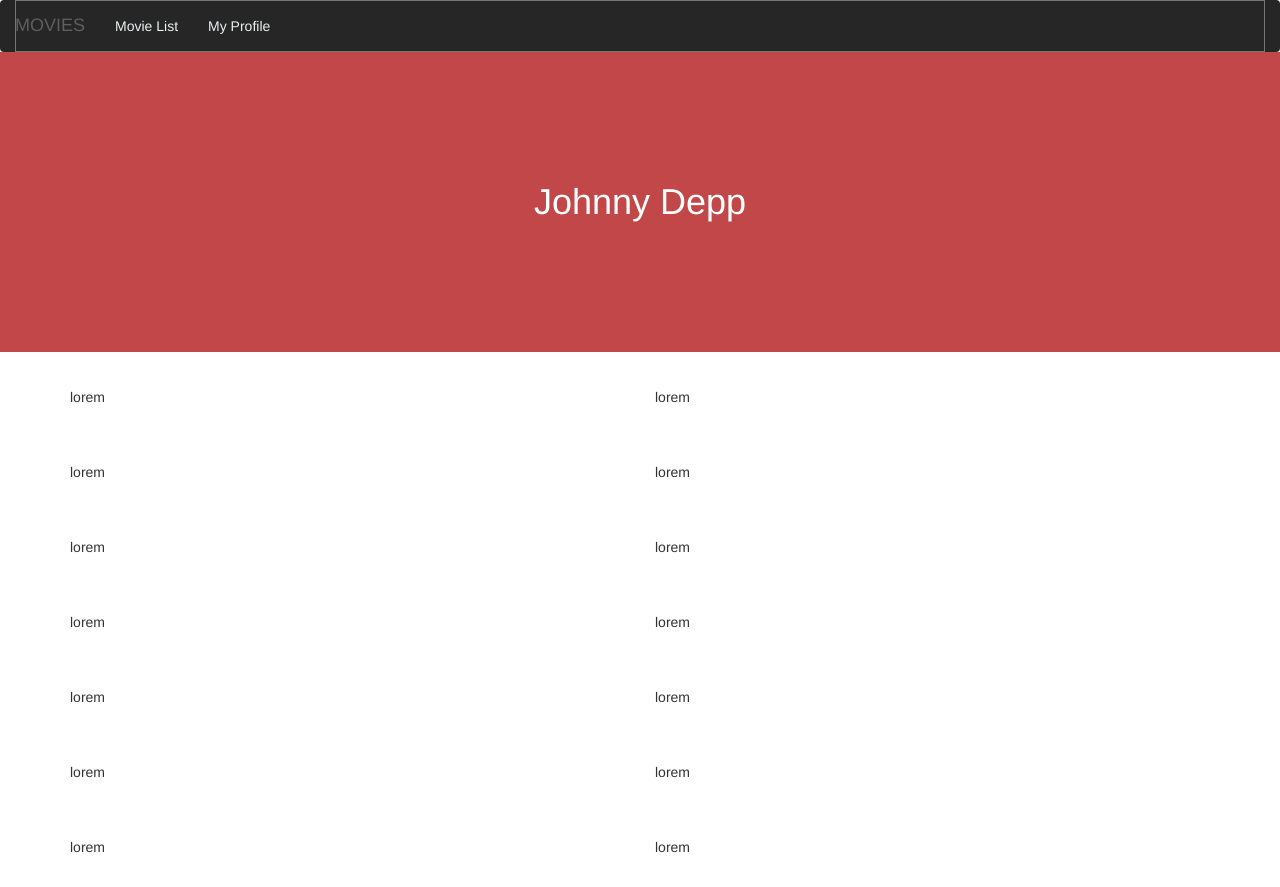
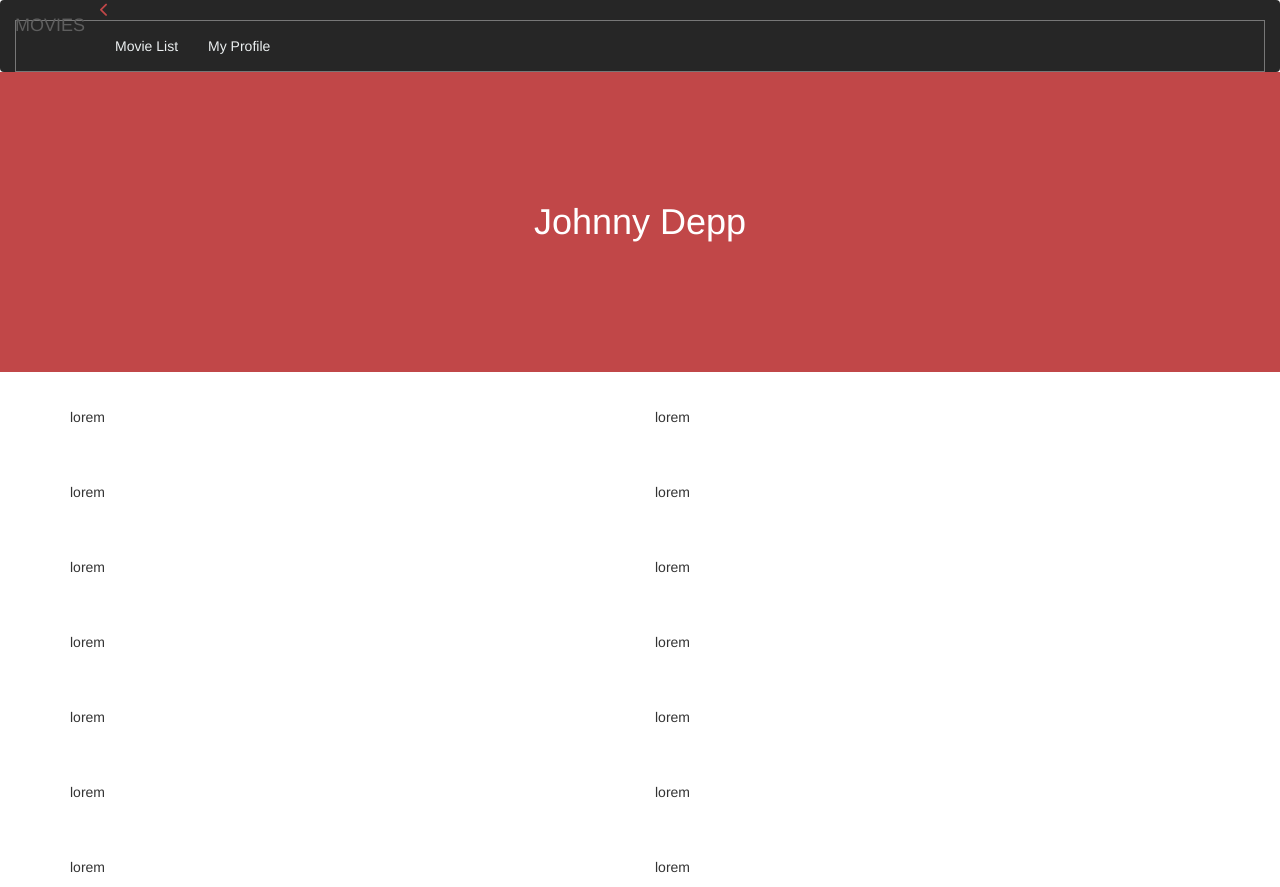
Before and after one commit to marioncastillo/mis-pelis, a website: page actor.html in a window 1280 px wide. Drawn offline with Linux system fonts and the light colour scheme.

Commit message:
añadiendo flechas reverse en el navbar y otras modificaciones

```diff
--- a/actor.html
+++ b/actor.html
@@ -21,7 +21,8 @@
       </button>
          <!---->
       <a class="navbar-brand" href="#">MOVIES</a>
-    </div>
+      </div>
+      <a  href=""><i class="fa fa-chevron-left" aria-hidden="true"></i></a>
     <div class="collapse navbar-collapse" id="bs-example-navbar-collapse-1">
       <ul class="nav navbar-nav">
         <li><a href="movies.html">Movie List</a></li>
--- a/assets/sass/_actor.scss
+++ b/assets/sass/_actor.scss
@@ -19,3 +19,8 @@
 	margin-top:55px;
 
 }
+
+.fa-chevron-left{
+  color: #ecf0f1
+ !important;
+}
--- a/assets/sass/_details.scss
+++ b/assets/sass/_details.scss
@@ -49,3 +49,8 @@
   margin-top:-30px;
   width:100%;
 }
+
+.fa-chevron-left{
+
+  color: #C14748 !important;
+}
```
Also changed, not shown: details.html (+2 -0 lines), dist/css/style.min.css.
